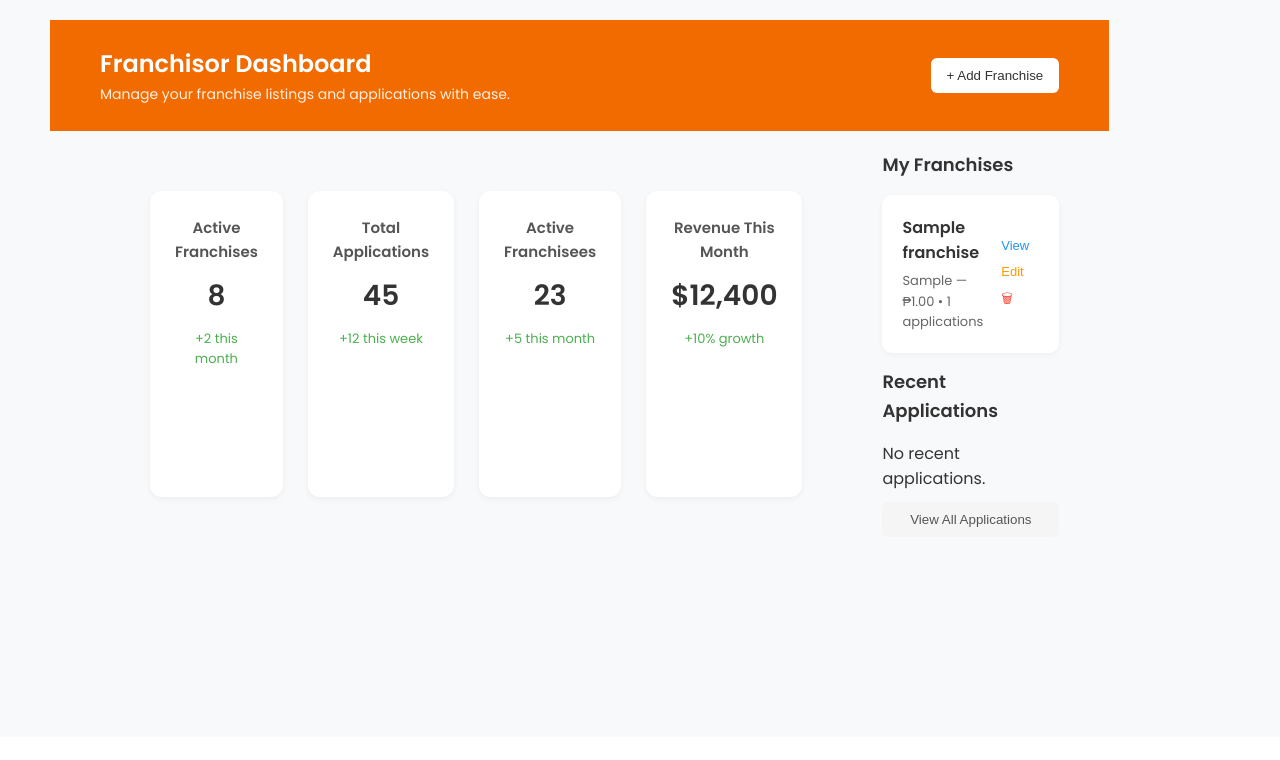
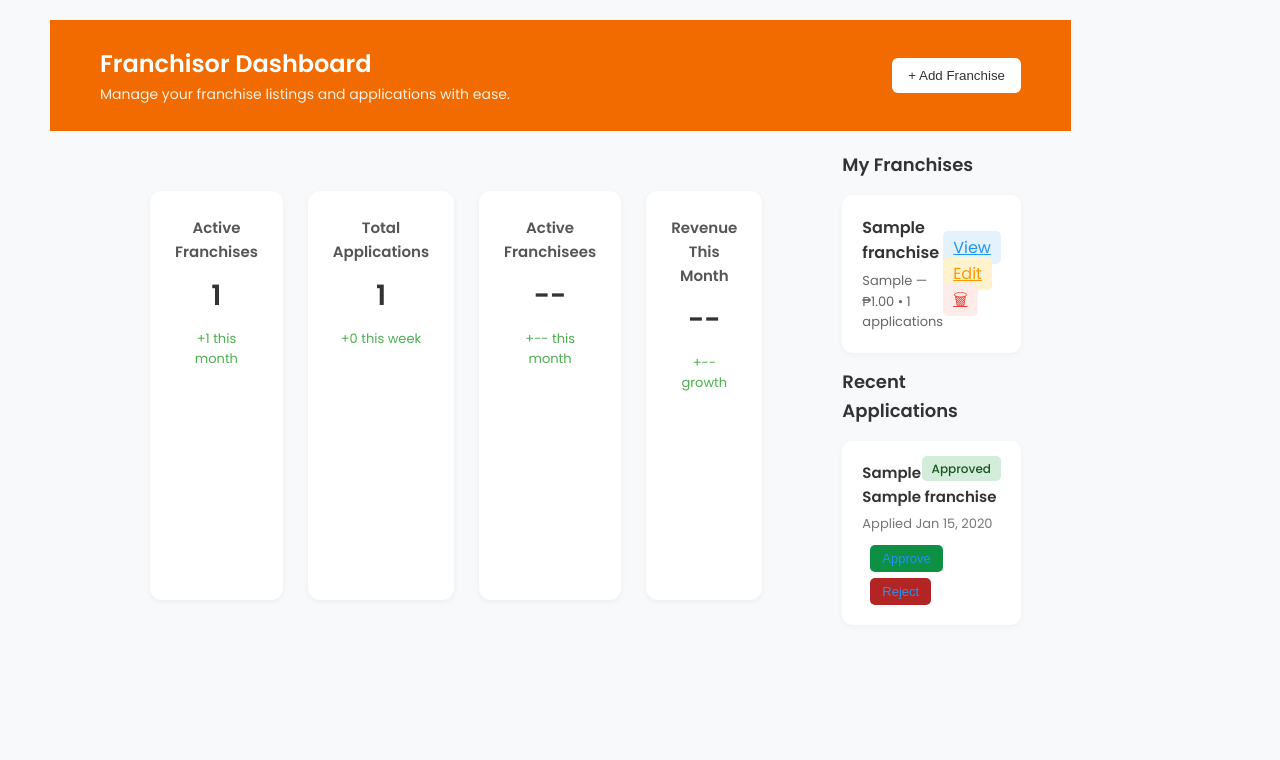
Before and after one commit to dillandeluxe/CSIT327-G5-FranchiseHub, a Django app: page /accounts/franchisor/dashboard/ in a window 1280 px wide. Shown: the part 63-823 px from the top of the page. Before the commit the page ends 590 px from the top, so only its background shows below. Run offline with Django 5.2, Linux system fonts and the light colour scheme; a user stored in the database is signed in; tables that the repository leaves empty hold one stand-in row (values such as "Sample post").

Commit message:
Your commit message describing your changes

```diff
--- a/accounts/urls.py
+++ b/accounts/urls.py
@@ -11,7 +11,12 @@
     path('profile/', views.profile_view, name='profile'),
     path('franchisor/dashboard/', views.franchisor_dashboard, name='franchisor_dashboard'),
     path('franchisor/add-franchise/', views.add_franchise_view, name='add_franchise'),
-
-
-
+    path('franchisor/delete-franchise/<uuid:franchise_id>/', views.delete_franchise, name='delete_franchise'),
+    path('franchisor/edit-franchise/<uuid:franchise_id>/', views.edit_franchise_view, name='edit_franchise'),
+    path('franchise/<uuid:franchise_id>/', views.franchise_detail, name='franchise_detail'),
+    path('applications/', views.all_applications, name='all_applications'),
+    # Application submit (Franchisee)
+    path('franchise/<uuid:franchise_id>/apply/', views.franchise_apply, name='franchise_apply'),
+    # Approve/Reject (Franchisor)
+    path('application/<uuid:application_id>/<str:status>/', views.application_set_status, name='application_set_status'),
 ]
--- a/accounts/views.py
+++ b/accounts/views.py
@@ -5,9 +5,10 @@
 from django.db import transaction
 from django.contrib.auth.decorators import login_required
 from django import forms
+from django.views.decorators.http import require_POST
 
-from .models import Franchisee, Franchisor, Franchise
-from .forms import FranchiseForm
+from .models import Franchisee, Franchisor, Franchise, FranchiseApplication
+from .forms import FranchiseForm, FranchiseApplicationForm
 from accounts.utils import get_user_role
 
 
@@ -108,7 +109,8 @@
 @login_required
 def browse(request):
     """Displays all active franchises for franchisees."""
-    franchises = Franchise.objects.filter(is_active=True)
+    # Order newest first so newly created franchises are visible at the top.
+    franchises = Franchise.objects.filter(is_active=True).order_by('-created_at')
     return render(request, 'accounts/browse.html', {'franchises': franchises})
 
 
@@ -146,32 +148,46 @@
 
 @login_required
 def franchisor_dashboard(request):
-    """Displays franchisor dashboard with their franchises."""
+    """
+    Displays the franchisor dashboard with:
+    - All active franchises of the logged-in franchisor
+    - Recent applications (latest 5)
+    """
+    try:
+        # Get the logged-in user's franchisor profile
+        franchisor = Franchisor.objects.get(user=request.user)
+    except Franchisor.DoesNotExist:
+        # Non-franchisor users are redirected with a message
+        messages.error(request, "You are not registered as a franchisor.")
+        return redirect('browse')
+
+    # Fetch all active franchises for this franchisor
+    franchises = franchisor.franchises.filter(is_active=True).order_by('-created_at')
+
+    # Collect recent applications across all franchises
+    applications = []
+    for franchise in franchises:
+        applications += list(franchise.applications.all().order_by('-created_at'))
+
+    # Sort all applications by creation date descending and limit to latest 5
+    applications = sorted(applications, key=lambda x: x.created_at, reverse=True)[:5]
+
+    return render(request, 'accounts/franchisor_dashboard.html', {
+        'franchises': franchises,
+        'applications': applications
+    })
+
+@login_required
+def add_franchise_view(request):
+    """Allows franchisors to create new franchises."""
     try:
         franchisor = Franchisor.objects.get(user=request.user)
     except Franchisor.DoesNotExist:
         messages.error(request, "You are not registered as a franchisor.")
         return redirect('browse')
 
-    franchises = Franchise.objects.filter(franchisor=franchisor)
-    return render(request, 'accounts/franchisor_dashboard.html', {
-        'franchises': franchises
-    })
-
-
-@login_required
-def add_franchise_view(request):
-    """Allows franchisors to create new franchises (Add Franchise button)."""
-    if not request.user.is_authenticated:
-        return redirect('login')
-
-    franchisor = Franchisor.objects.filter(user=request.user).first()
-    if not franchisor:
-        messages.error(request, "You are not registered as a franchisor.")
-        return redirect('browse')
-
     if request.method == 'POST':
-        form = FranchiseForm(request.POST)
+        form = FranchiseForm(request.POST, request.FILES)
         if form.is_valid():
             franchise = form.save(commit=False)
             franchise.franchisor = franchisor
@@ -184,6 +200,56 @@
         form = FranchiseForm()
 
     return render(request, 'accounts/add_franchise.html', {'form': form})
+
+
+@login_required
+def delete_franchise(request, franchise_id):
+    franchisor = Franchisor.objects.filter(user=request.user).first()
+    if not franchisor:
+        messages.error(request, "You are not registered as a franchisor.")
+        return redirect('browse')
+
+    franchise = get_object_or_404(Franchise, id=franchise_id, franchisor=franchisor)
+    franchise.is_active = False  # Soft delete
+    franchise.save()
+
+    messages.success(request, "Franchise removed successfully.")
+    return redirect('franchisor_dashboard')
+
+
+@login_required
+def edit_franchise_view(request, franchise_id):
+    """
+    Allows a franchisor to edit an existing franchise.
+    Only active franchises belonging to the logged-in franchisor can be edited.
+    """
+    try:
+        franchisor = Franchisor.objects.get(user=request.user)
+    except Franchisor.DoesNotExist:
+        messages.error(request, "You are not registered as a franchisor.")
+        return redirect('browse')
+
+    # Get the franchise or 404 if it doesn't exist or doesn't belong to this franchisor
+    franchise = get_object_or_404(Franchise, id=franchise_id, franchisor=franchisor, is_active=True)
+
+    if request.method == 'POST':
+        form = FranchiseForm(request.POST, request.FILES, instance=franchise)
+        if form.is_valid():
+            form.save()
+            messages.success(request, f"Franchise '{franchise.name}' updated successfully!")
+            return redirect('franchisor_dashboard')
+        else:
+            messages.error(request, "Please correct the errors below.")
+    else:
+        form = FranchiseForm(instance=franchise)
+
+    return render(request, 'accounts/edit_franchise.html', {'form': form, 'franchise': franchise})
+
+
+@login_required
+def all_applications(request):
+    applications = FranchiseApplication.objects.all()  # Or filter by franchisor
+    return render(request, 'accounts/all_applications.html', {'applications': applications})
 
 
 # =========================================================================
@@ -217,3 +283,62 @@
         messages.success(request, "Your inquiry has been submitted successfully!")
         return redirect('browse')
     return render(request, 'accounts/franchise_detail_modal.html')
+
+
+@login_required
+def franchise_apply(request, franchise_id):
+    """
+    Franchisee submits an application for a franchise.
+    Links FranchiseApplication to both Franchise & Franchisee.
+    """
+    franchise = get_object_or_404(Franchise, id=franchise_id, is_active=True)
+
+    franchisee = Franchisee.objects.filter(user=request.user).first()
+    if not franchisee:
+        messages.error(request, "Only franchisees can submit applications.")
+        return redirect('browse')
+
+    if request.method == 'POST':
+        form = FranchiseApplicationForm(request.POST)
+        if form.is_valid():
+            app = form.save(commit=False)
+            app.franchise = franchise
+            app.franchisee = franchisee
+            app.save()
+            messages.success(request, "Application submitted successfully.")
+            return redirect('browse')
+        else:
+            messages.error(request, "Please correct the errors below.")
+    else:
+        initial = {
+            'full_name': request.user.get_full_name() or request.user.username,
+            'email': request.user.email,
+        }
+        form = FranchiseApplicationForm(initial=initial)
+
+    return render(request, 'accounts/franchise_apply.html', {
+        'form': form,
+        'franchise': franchise
+    })
+
+@require_POST
+@login_required
+def application_set_status(request, application_id, status):
+    """
+    Franchisor updates application status (Approve / Reject).
+    """
+    app = get_object_or_404(FranchiseApplication, id=application_id)
+    # Security: only owning franchisor may change status
+    if not Franchisor.objects.filter(user=request.user, franchises__id=app.franchise.id).exists():
+        messages.error(request, "Not authorized to modify this application.")
+        return redirect('franchisor_dashboard')
+
+    if status == 'approve':
+        app.approve()
+        messages.success(request, "Application approved.")
+    elif status == 'reject':
+        app.reject()
+        messages.info(request, "Application rejected.")
+    else:
+        messages.error(request, "Invalid status action.")
+    return redirect('franchisor_dashboard')
--- a/backend/urls.py
+++ b/backend/urls.py
@@ -16,10 +16,12 @@
 """
 from django.contrib import admin
 from django.urls import path, include
-from accounts.views import home_view
+from accounts import views
 
 urlpatterns = [
     path('admin/', admin.site.urls),
     path('accounts/', include('accounts.urls')),  # /accounts/ → accounts.urls
-    path('', home_view, name='site-home'),        # / → main home
+    path('', views.home_view, name='home'),        # / → main home
+
+
 ]
--- a/templates/accounts/franchisor_dashboard.html
+++ b/templates/accounts/franchisor_dashboard.html
@@ -2,6 +2,7 @@
 {% load static %}
 
 {% block title %}Franchisor Dashboard | FranchiseHub{% endblock %}
+
 {% block content %}
 
 <main class="dashboard-container">
@@ -20,28 +21,29 @@
     <div class="stats">
       <div class="card">
         <h3>Active Franchises</h3>
-        <p class="stat-value">8</p>
-        <p class="stat-sub">+2 this month</p>
+        <p class="stat-value">{{ franchises.count }}</p>
+        <p class="stat-sub">+{{ franchises|length }} this month</p>
       </div>
       <div class="card">
         <h3>Total Applications</h3>
-        <p class="stat-value">45</p>
-        <p class="stat-sub">+12 this week</p>
+        <p class="stat-value">{{ applications|length }}</p>
+        <p class="stat-sub">+0 this week</p>
       </div>
       <div class="card">
         <h3>Active Franchisees</h3>
-        <p class="stat-value">23</p>
-        <p class="stat-sub">+5 this month</p>
+        <p class="stat-value">--</p>
+        <p class="stat-sub">+-- this month</p>
       </div>
       <div class="card">
         <h3>Revenue This Month</h3>
-        <p class="stat-value">$12,400</p>
-        <p class="stat-sub">+10% growth</p>
+        <p class="stat-value">--</p>
+        <p class="stat-sub">+-- growth</p>
       </div>
     </div>
 
     <!-- Franchises and Applications -->
     <div class="dashboard-grid">
+      <!-- Franchises -->
       <div class="franchises">
         <h2>My Franchises</h2>
         {% for franchise in franchises %}
@@ -51,9 +53,13 @@
               <p>{{ franchise.category }} — ₱{{ franchise.investment }} • {{ franchise.applications.count }} applications</p>
             </div>
             <div class="actions">
-              <button class="btn-view">View</button>
-              <button class="btn-edit">Edit</button>
-              <button class="btn-delete">🗑</button>
+              <a href="{% url 'franchise_detail' franchise.id %}" class="btn-view">View</a>
+              <a href="{% url 'edit_franchise' franchise.id %}" class="btn-edit">Edit</a>
+              <a href="{% url 'delete_franchise' franchise.id %}"
+                 class="btn-delete"
+                 onclick="return confirm('Are you sure you want to delete this franchise?');">
+                 🗑
+              </a>
             </div>
           </div>
         {% empty %}
@@ -61,6 +67,7 @@
         {% endfor %}
       </div>
 
+      <!-- Recent Applications -->
       <div class="applications">
         <h2>Recent Applications</h2>
         {% for app in applications %}
@@ -68,14 +75,22 @@
             <h3>{{ app.full_name }} — {{ app.franchise.name }}</h3>
             <p>Applied {{ app.created_at|date:"M d, Y" }}</p>
             <div class="status {{ app.status|lower }}">{{ app.status }}</div>
-            <div class="actions">
-              <button class="btn-review">Review</button>
+            <div class="actions" style="display:flex; gap:6px; flex-wrap:wrap;">
+              <!-- Approve -->
+              <form method="post" action="{% url 'application_set_status' app.id 'approve' %}" style="margin:0;">
+                {% csrf_token %}
+                <button type="submit" class="btn-review" style="background:#0d8f44;">Approve</button>
+              </form>
+              <!-- Reject -->
+              <form method="post" action="{% url 'application_set_status' app.id 'reject' %}" style="margin:0;">
+                {% csrf_token %}
+                <button type="submit" class="btn-review" style="background:#b32525;">Reject</button>
+              </form>
             </div>
           </div>
         {% empty %}
           <p>No recent applications.</p>
         {% endfor %}
-        <button class="btn-view-all">View All Applications</button>
       </div>
     </div>
   </section>
```
Also changed, not shown: accounts/forms.py (+11 -3 lines), accounts/models.py (+69 -17 lines), templates/accounts/add_franchise.html (+10 -13 lines), templates/accounts/browse.html (+72 -2 lines), templates/accounts/edit_franchise.html (added, +14 -0 lines), templates/accounts/franchise_apply.html (added, +34 -0 lines), accounts/migrations/0005_alter_adminprofile_options_alter_franchisee_options_and_more.py (added).
